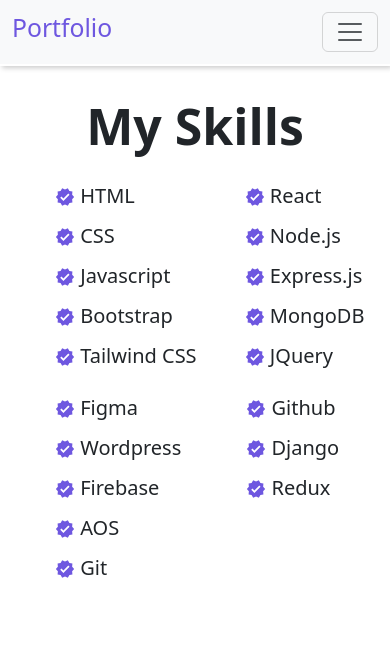
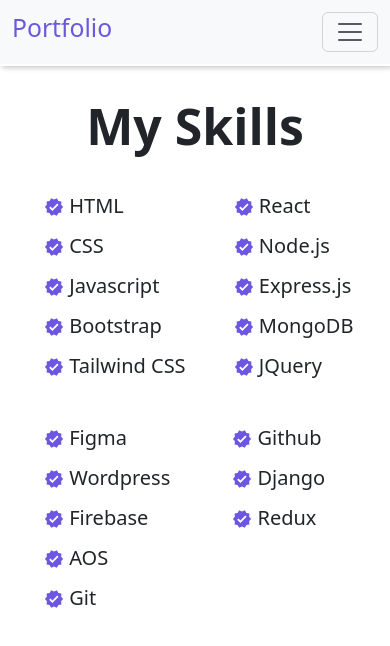
Before and after one commit to gokul-vsi/portfolio, a React (Vite) app: page /skill in a window 390 px wide. Shown: the top 646 px of the page. Built offline with nearby package versions, Linux system fonts and the light colour scheme.

Commit message:
skills-changes

```diff
--- a/src/App.css
+++ b/src/App.css
@@ -106,13 +106,11 @@
         margin-top: 20px !important;
     }
     .sk-mob{
-        margin-left: 17px;
+        margin-left: 14px;
     }
-    .first-main{
-        margin-left: 43px !important;
-    }
-    .second-main{
-        margin-left: 43px !important;
+    .first-main,.second-main{
+        padding: 10px;
+        margin-left: 22px;
     }
 }
 .skill{
```
